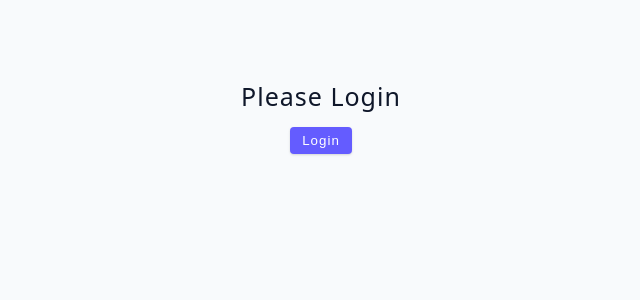
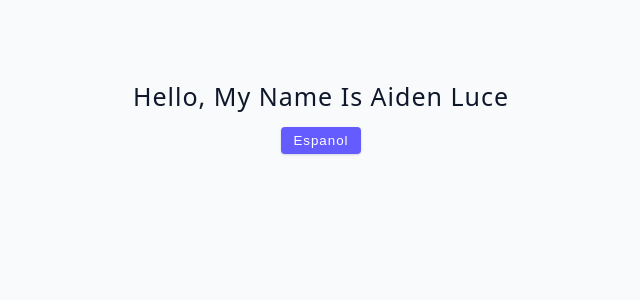
Before and after one commit to AidenLuce/advanced-react-tutorial, a React (Vite) app: page / in a window 1280 px wide. Shown: the top 300 px of the page, without its empty margins (319-959 px from the left). Built offline with nearby package versions, Linux system fonts and the light colour scheme.

Commit message:
language toggle

```diff
--- a/src/tutorial/03-conditional-rendering/starter/07-user-challenge.jsx
+++ b/src/tutorial/03-conditional-rendering/starter/07-user-challenge.jsx
@@ -1,27 +1,27 @@
 import {useState} from "react";
 
 const UserChallenge = () => {
-  const [user, setUser] = useState(null)
+  const [lang, setLang] = useState(true)
 
-  const login = () => {
+  const english = () => {
     // normally connect to db or api
-    setUser({name: 'Aiden'})
+    setLang(true)
   }
-  const logout = () => {
-    setUser(null)
+  const spanish = () => {
+    setLang(false)
   }
 
   return (
     <div>
-      {user?
+      {lang?
           <div>
-            <h4>Hello there {user.name}</h4>
-            <button className='btn' onClick={logout}>Logout</button>
+            <h4>Hello, My name is Aiden Luce</h4>
+            <button className='btn' onClick={spanish}>Espanol</button>
           </div>
       :
           <div>
-            <h4>Please login</h4>
-            <button className='btn' onClick={login}>Login</button>
+            <h4>Hola, me llamo Aiden Luce</h4>
+            <button className='btn' onClick={english}>English</button>
           </div>
       }
     </div>
```
